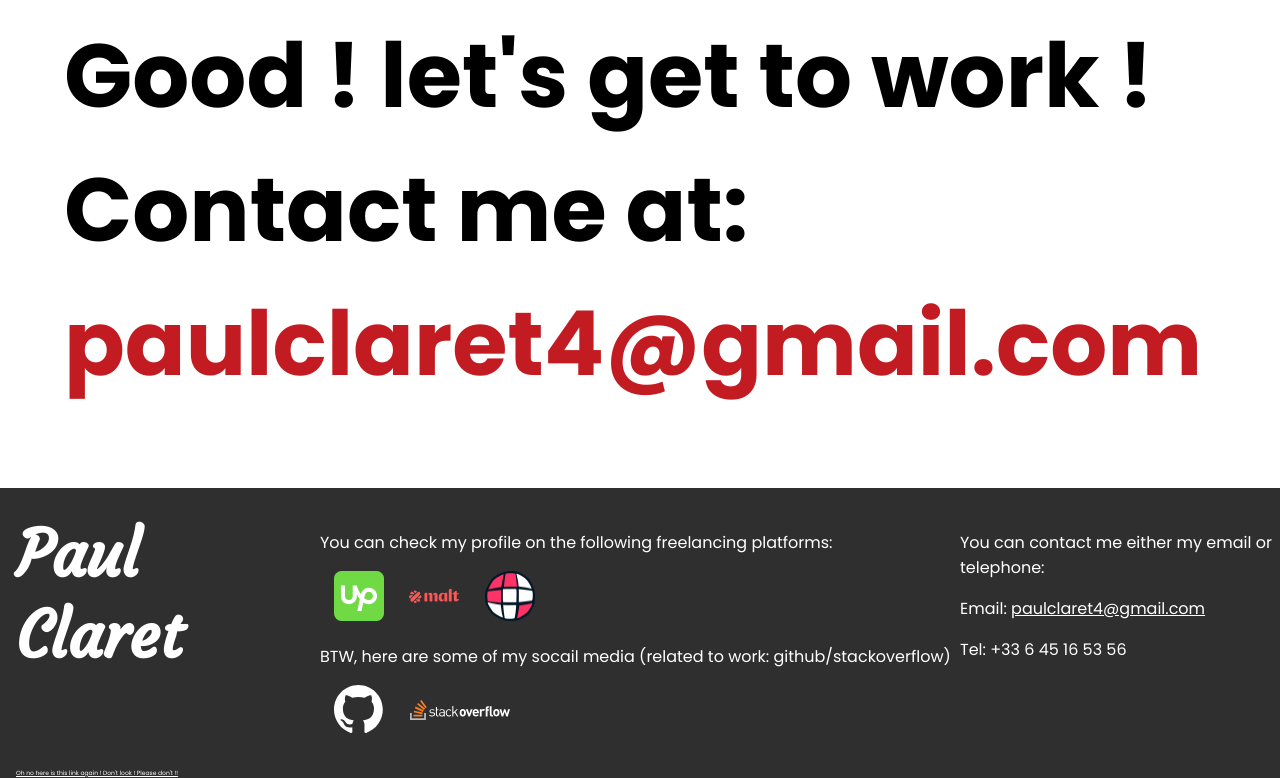
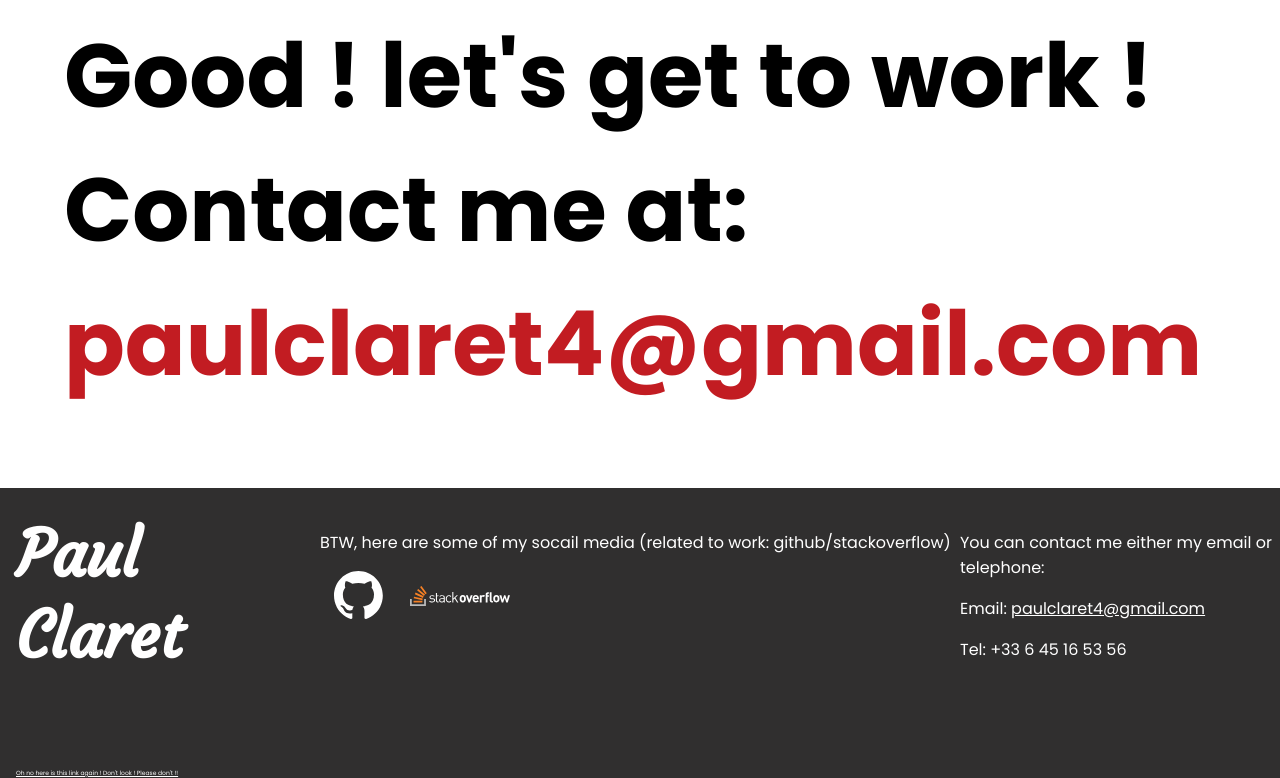
Before and after one commit to paulclrt/paulclrt.github.io, a plain HTML site: page index.html in a window 1280 px wide. Shown: the part 3459-4237 px from the top of the page. Drawn offline with Linux system fonts and the light colour scheme.

Commit message:
deleting (commenting) freelance icons

```diff
--- a/index.html
+++ b/index.html
@@ -143,7 +143,7 @@
             <a href="dontlookhere.html" style="font-size: 0.1em;">Oh no here is this link again ! Don't look ! Please don't !!</a>
         </div>
         <div class="socials">
-            <p>You can check my profile on the following freelancing platforms:</p>
+            <!-- <p>You can check my profile on the following freelancing platforms:</p>
             <div class="persologo">
                 <a href="https://www.upwork.com/freelancers/~01118794af15ada343">
 
@@ -168,9 +168,9 @@
 
                 </a>
                 <a href="https://remotefr.com/"><img src="fullremote.webp" alt="fullremote logo" width="50px" height="50px"></a>
-
+                 -->
                 <!-- liste d'icones etc des sites de freelance -->
-            </div>
+            <!-- </div> -->
             <p>BTW, here are some of my socail media (related to work: github/stackoverflow)</p>
             <div class="persologo">
                 <a target="_blank" href="https://github.com/paulclrt">
```
